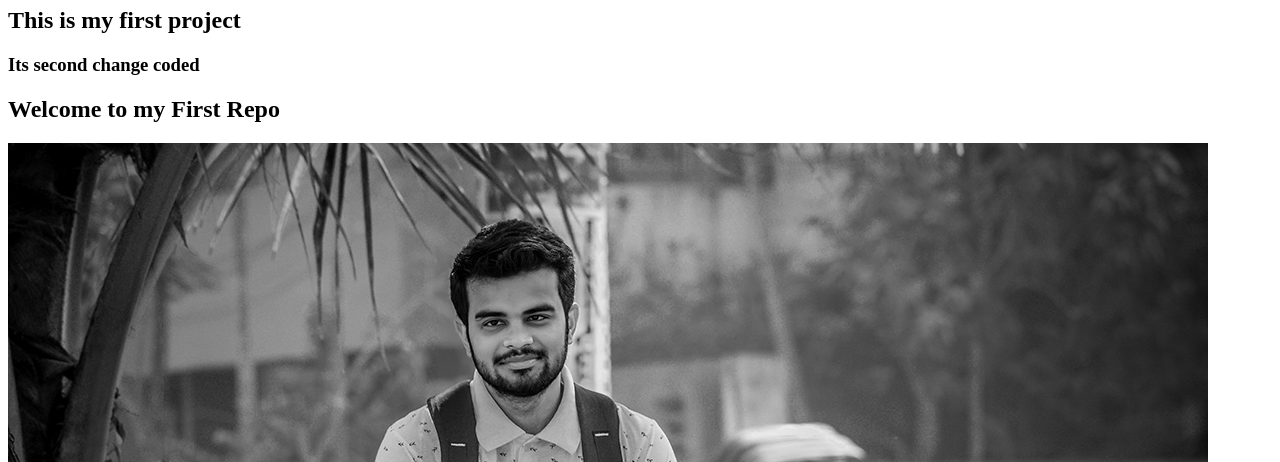
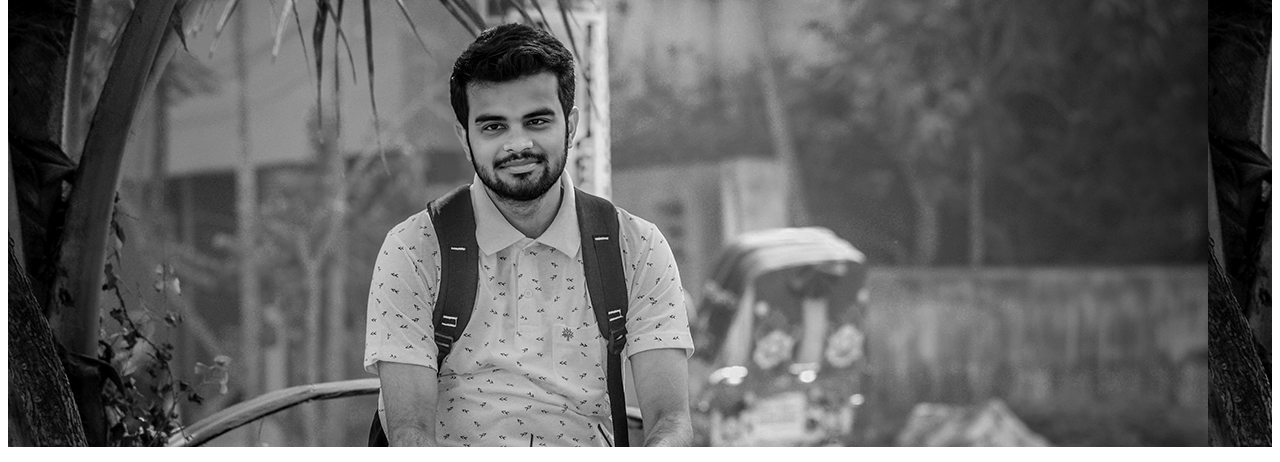
Before and after one commit to nayansarkars/my-first-repo, a plain HTML site: page index.html in a window 1280 px wide. Shown: the part 73-535 px from the top of the page. Drawn offline with Linux system fonts and the light colour scheme.

Commit message:
banner image change

```diff
--- a/index.html
+++ b/index.html
@@ -7,13 +7,12 @@
     <link rel="stylesheet" href="style.css">
 </head>
 <body>
+    <header>
+        <h2>Welcome to my First Repo</h2>
+    </header>
     <h1>Nayan Sarkar</h1>
     <h2>This is my first project</h2>
     <h3>Its second change coded</h3>
-    <div>
-        <h2>Welcome to my First Repo</h2>
-        <img src="banner_img.jpg" alt="Banner Image">
-    </div>
     <p>Lorem ipsum dolor sit amet consectetur adipisicing elit. Expedita vel distinctio, vero odio tempore nulla non quam! Neque similique sit in mollitia, nesciunt pariatur sint laboriosam deleniti distinctio sequi esse doloribus doloremque aperiam, dolorem quasi porro, expedita atque omnis. Ex dolore praesentium non? Aut reiciendis totam eveniet dignissimos, tempora maxime. Et optio dolore possimus voluptatum voluptatibus modi obcaecati sequi, dolorum sit non incidunt delectus debitis fuga, minus nemo provident quam eos facilis officia magnam molestias doloremque! Quis aut dolorum tempore excepturi reiciendis? Velit saepe sint eos molestias delectus exercitationem non placeat nostrum possimus cum dicta perferendis, deserunt, repellat inventore illo?</p>
 </body>
 </html>
--- a/style.css
+++ b/style.css
@@ -1,3 +1,8 @@
 p{
     color: blue;
 }
+header{
+    height: 500px;
+    color: aliceblue;
+    background-image: url('banner_img.jpg');
+}
```
